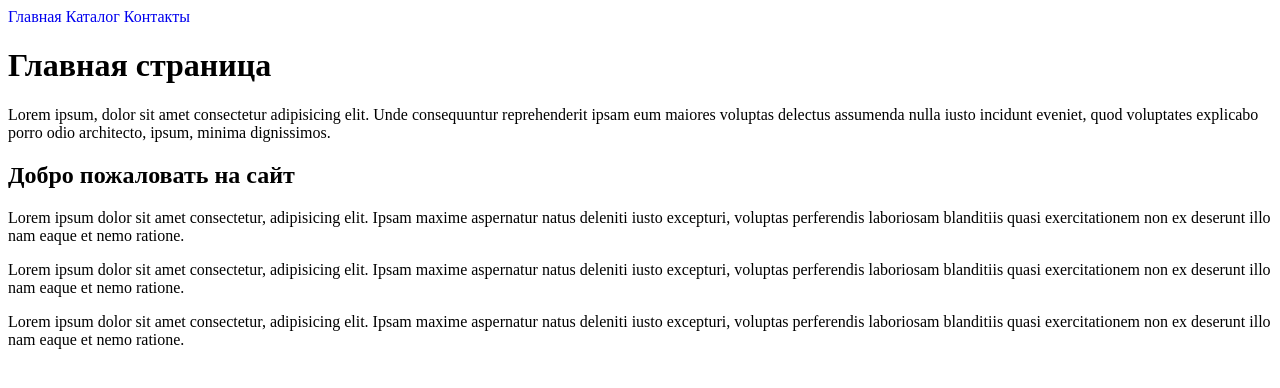
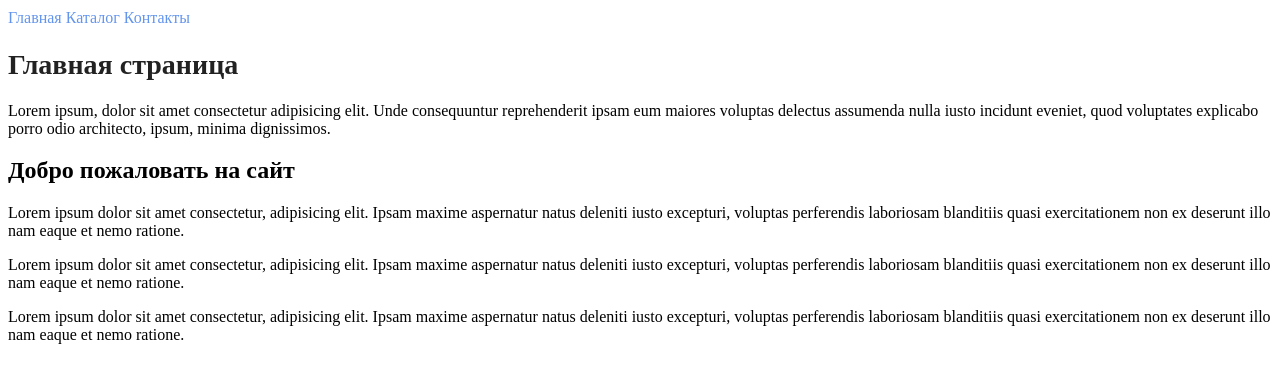
Before and after one commit to MariyaKav/hw-html, a plain HTML site: page index.html in a window 1280 px wide. Drawn offline with Linux system fonts and the light colour scheme.

Commit message:
set classes

```diff
--- a/index.html
+++ b/index.html
@@ -7,10 +7,10 @@
     <link rel="stylesheet" href="style.css">
 </head>
 <body>
-    <a href="index.html">Главная</a>
-    <a href="catalog/catalog.html">Каталог</a>
-    <a href="contacts.html">Контакты</a>
-    <h1>Главная страница</h1>
+    <a class="nav_link" href="index.html">Главная</a>
+    <a class="nav_link" href="catalog/catalog.html">Каталог</a>
+    <a class="nav_link" href="contacts.html">Контакты</a>
+    <h1 class="title">Главная страница</h1>
     <p>Lorem ipsum, dolor sit amet consectetur adipisicing elit. Unde consequuntur reprehenderit ipsam eum maiores voluptas delectus assumenda nulla iusto incidunt eveniet, quod voluptates explicabo porro odio architecto, ipsum, minima dignissimos.</p>
     <h2>Добро пожаловать на сайт</h2>
     <p>Lorem ipsum dolor sit amet consectetur, adipisicing elit. Ipsam maxime aspernatur natus deleniti iusto excepturi, voluptas perferendis laboriosam blanditiis quasi exercitationem non ex deserunt illo nam eaque et nemo ratione.</p>
--- a/style.css
+++ b/style.css
@@ -1,3 +1,14 @@
 a {
     text-decoration: none;
 }
+.nav_link {
+    color: cornflowerblue;
+    font-size: 16px;
+    line-height: 20px;
+}
+.title {
+    color: #222;
+    font-size: 28px;
+    line-height: 36px;
+    font-weight: bold;
+}
```
Also changed, not shown: catalog/catalog.html (+4 -4 lines).
